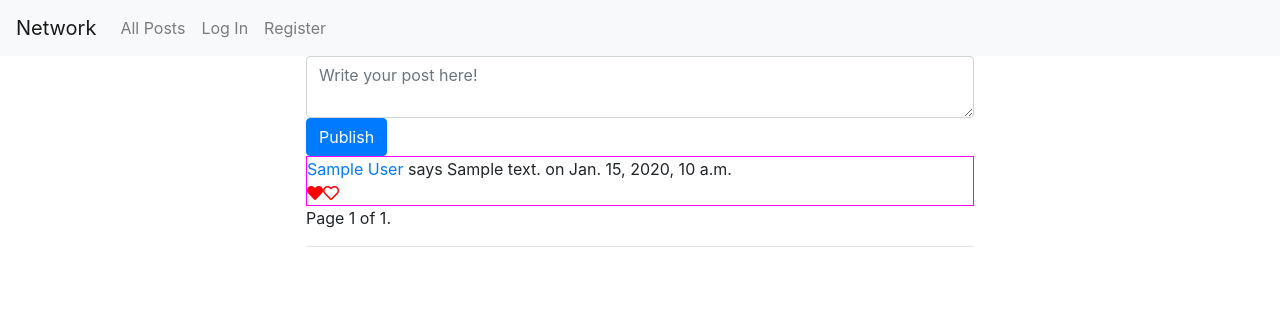
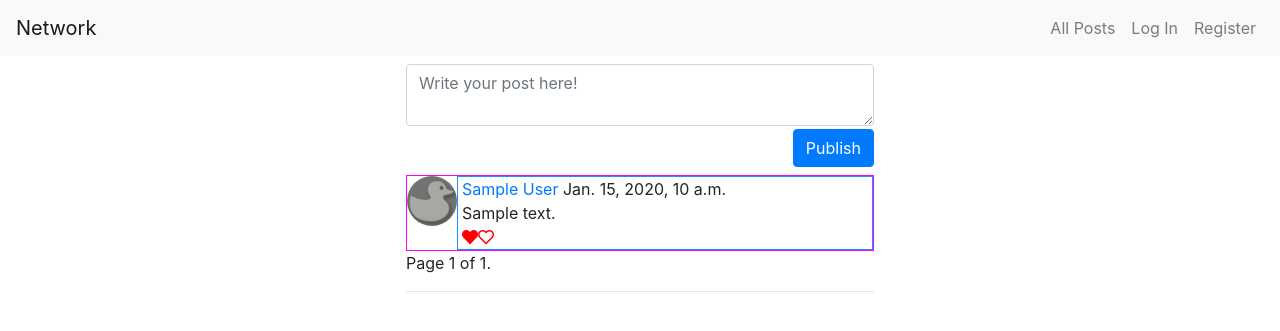
Before and after one commit to IB21-A/quacker, a Django app: template network/templates/network/index.html in a window 1280 px wide. Shown: the top 331 px of the page. Run offline with Django 3.2, Linux system fonts and the light colour scheme; the template is opened without the code that fills it: most values are stand-ins (such as "Sample title", 1, 10 or a date in 2020); form fields are guessed from the names that the template uses; some libraries are stand-ins or nearby versions.

```diff
--- a/network/static/network/styles.css
+++ b/network/static/network/styles.css
@@ -8,14 +8,50 @@ body {
 
 .block-body {
     width: 100%;
-    max-width: 700px;
+    max-width: 500px;
 
     margin: 0 auto;
     padding: 0 1rem;
 }
 
+#post-form {
+    margin: .5rem auto;
+    text-align: right;
+}
+
+#publish {
+    margin-top: .2rem;
+}
+
+.post-wrapper + .post-wrapper {
+    margin-top: .5rem;
+}
+
 .post-wrapper {
     border: 1px solid magenta;
+    display: flex;
+    flex-direction: row;
+}
+
+.post-wrapper > div {
+    display: flex;
+    flex-direction: column;
+}
+
+.post-profile-photo {
+    max-width: 50px;
+
+}
+
+.post-profile-photo img {
+    border-radius: 100%;
+
+}
+
+.post-content {
+    border: 1px solid dodgerblue;
+    padding: 0 .25rem;
+    width: 100%;
 }
 
 .heart {
--- a/network/templates/network/index.html
+++ b/network/templates/network/index.html
@@ -2,9 +2,9 @@
 {% load static %}
 
 {% block body %}
+<script src="{% static 'network/index.js' %}"></script>
 <div class="block-body">
 
-        <script src="{% static 'network/index.js' %}"></script>
         <div id="post-form">
             <!-- <form action="" method="post">
                 {% csrf_token %}
@@ -21,8 +21,17 @@
 
         {% for post in page_obj %}
         <div class="post-wrapper">
-            <a href="{%url 'profile' post.author.username %}">{{ post.author }}</a> says {{ post.body }} on {{ post.timestamp }}
-            <div class="heart"><i class="fas fa-heart"><i class="far fa-heart"></i></i></div>
+            <div class="post-profile-photo"><img src="{% static 'network/img/ducky_icon.gif' %}" alt="Profile Photo"></div>
+            <div class="post-content">
+                <div class="post-head">
+                    <span class="post-author"><a href="{%url 'profile' post.author.username %}">{{ post.author }}</a></span>
+                    <span class="post-timestamp">{{ post.timestamp }}</span>
+                </div>
+                <div class="post-body">{{ post.body }}</div>
+                <div class="post-footer">
+                    <div class="heart" data-id={{ post.id }} ><i class="fas fa-heart"><i class="far fa-heart"></i></i></div>
+                </div>
+            </div>
         </div>
         {% empty %}
         <div>
--- a/network/templates/network/layout.html
+++ b/network/templates/network/layout.html
@@ -9,7 +9,7 @@
         <link rel="stylesheet" href="https://use.fontawesome.com/releases/v5.15.2/css/all.css" integrity="sha384-vSIIfh2YWi9wW0r9iZe7RJPrKwp6bG+s9QZMoITbCckVJqGCCRhc+ccxNcdpHuYu" crossorigin="anonymous">
         <link href="{% static 'network/styles.css' %}" rel="stylesheet">
     </head>
-    <body>
+    <body data-title="{{ data_title }}">
 
         <nav class="navbar navbar-expand-sm navbar-light bg-light">
             <a class="navbar-brand" href="#">Network</a>
@@ -19,7 +19,7 @@
 
 
             <div class="collapse navbar-collapse" id="navbarSupportedContent">
-              <ul class="navbar-nav mr-auto align-items-end">
+              <ul class="navbar-nav ml-auto align-items-end">
                 {% if user.is_authenticated %}
                     <li class="nav-item">
                         <a class="nav-link" href="#"><strong>{{ user.username }}</strong></a>
--- a/network/urls.py
+++ b/network/urls.py
@@ -12,5 +12,6 @@ urlpatterns = [
 
     # API Routes
     path("posts", views.publish, name="publish"),
-    path("posts/<str:type>", views.posts, name="posts")
+    path("posts/<str:type>", views.posts, name="posts"),
+    path("follow/<str:username>", views.set_follow, name="follows")
 ]
```
Also changed, not shown: network.txt (added, +37 -0 lines), network/models.py (+12 -4 lines), network/static/network/index.js (+50 -4 lines), network/templates/network/profile.html (+11 -3 lines), network/views.py (+33 -5 lines), db.sqlite3, network/static/network/img/ducky_icon.gif (renamed from network/static/img/ducky_icon.gif).
